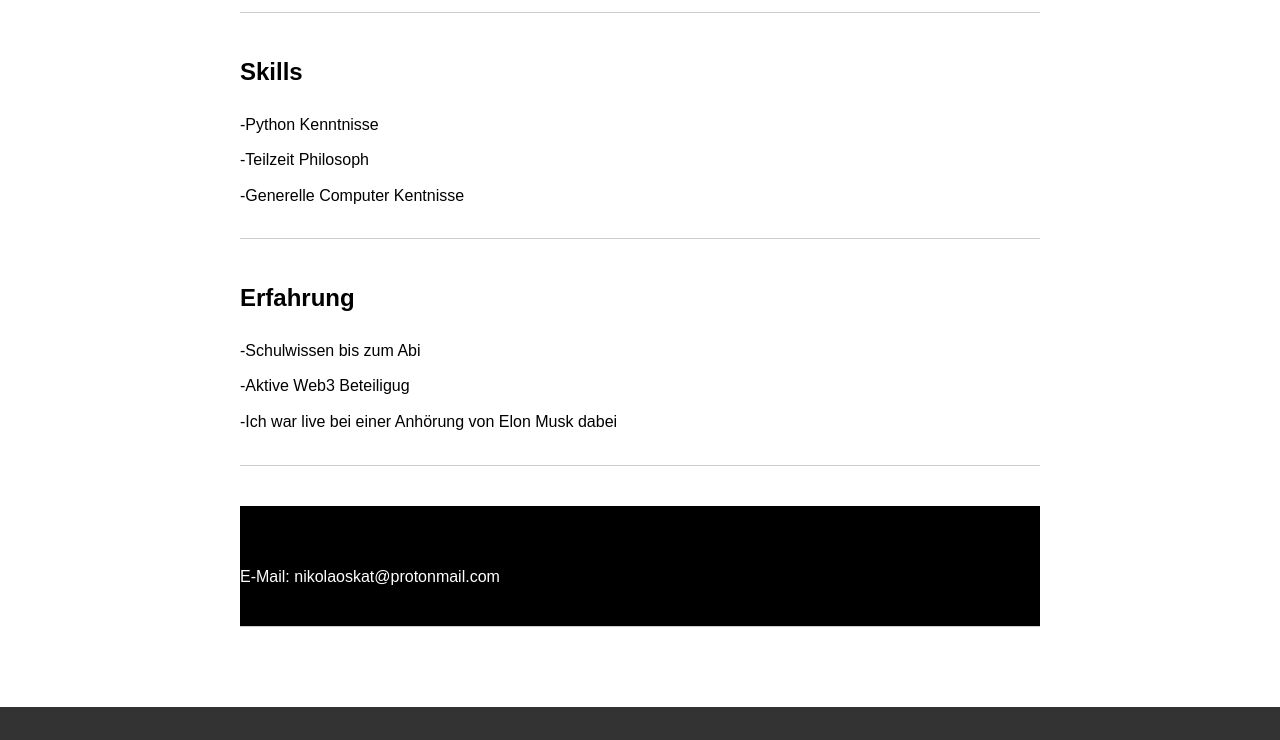
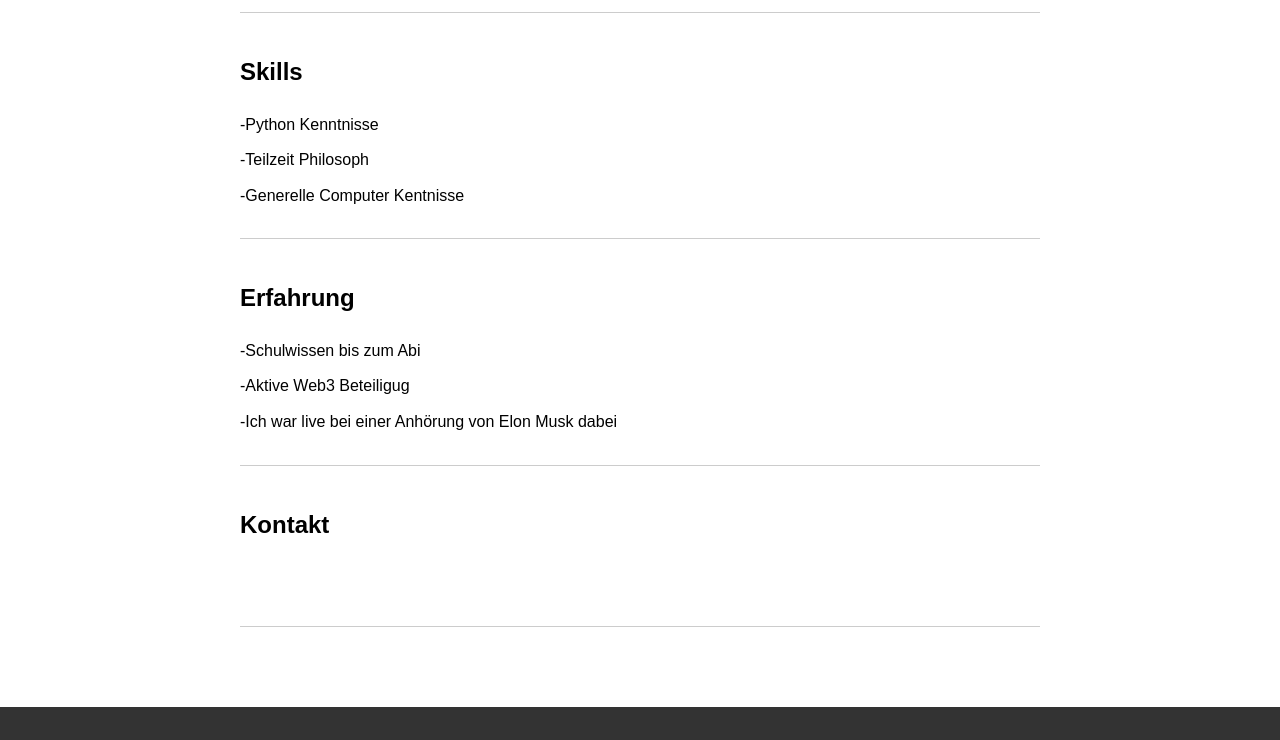
Before and after one commit to PolaroidHawaii/nikolaos.github.io, a plain HTML site: page index.html in a window 1280 px wide. Shown: the part 1197-1937 px from the top of the page. Drawn offline with Linux system fonts and the light colour scheme.

Commit message:
kontakt bgcolour removed also maybe buttons workin g

```diff
--- a/style.css
+++ b/style.css
@@ -140,6 +140,5 @@ footer {
 
 /* Styling für das Kontaktformular */
 #kontakt {
-    background-color: #000000;
     color: #000000;
 }
```
